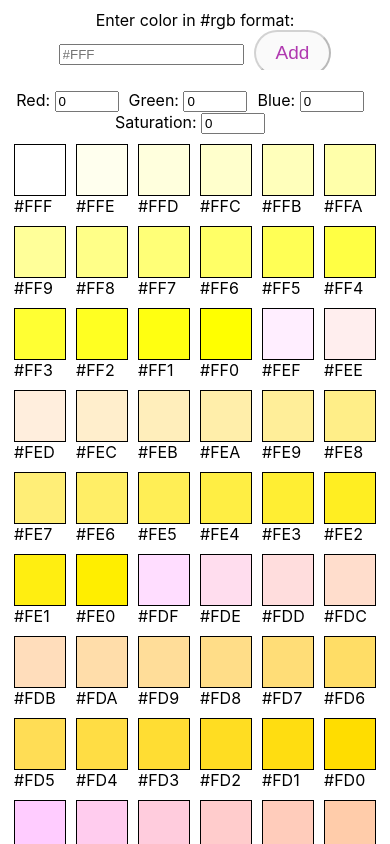
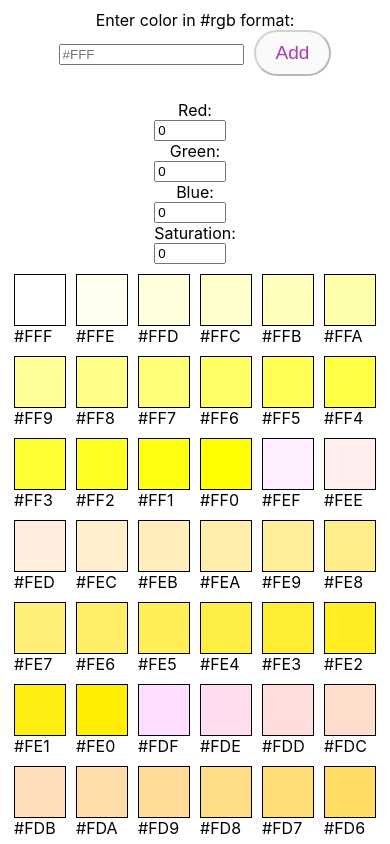
Before and after one commit to justa8866/frontend-task, a React (Create React App) app: page / in a window 390 px wide. Shown: the top 844 px of the page. Built offline with nearby package versions, Linux system fonts and the light colour scheme.

Commit message:
feat(color): add mobile style for DisplayColorForm and CreateColorForm

```diff
--- a/src/CreateColorForm/CreateColorForm.module.scss
+++ b/src/CreateColorForm/CreateColorForm.module.scss
@@ -23,11 +23,11 @@
   top: 0;
   width: 100%;
   background-color: #fff;
-  height: 70px;
+  height: 80px;
 }
 
 .navMargin {
   width: 100%;
-  height: 70px;
+  height: 80px;
   display: block;
 }
--- a/src/DisplayColorForm/DisplayColorForm.module.scss
+++ b/src/DisplayColorForm/DisplayColorForm.module.scss
@@ -9,6 +9,9 @@
 .form {
   justify-content: center;
   text-align: center;
+  @media (max-width: 768px) {
+    display: grid;
+  }
 }
 
 .input {
```
